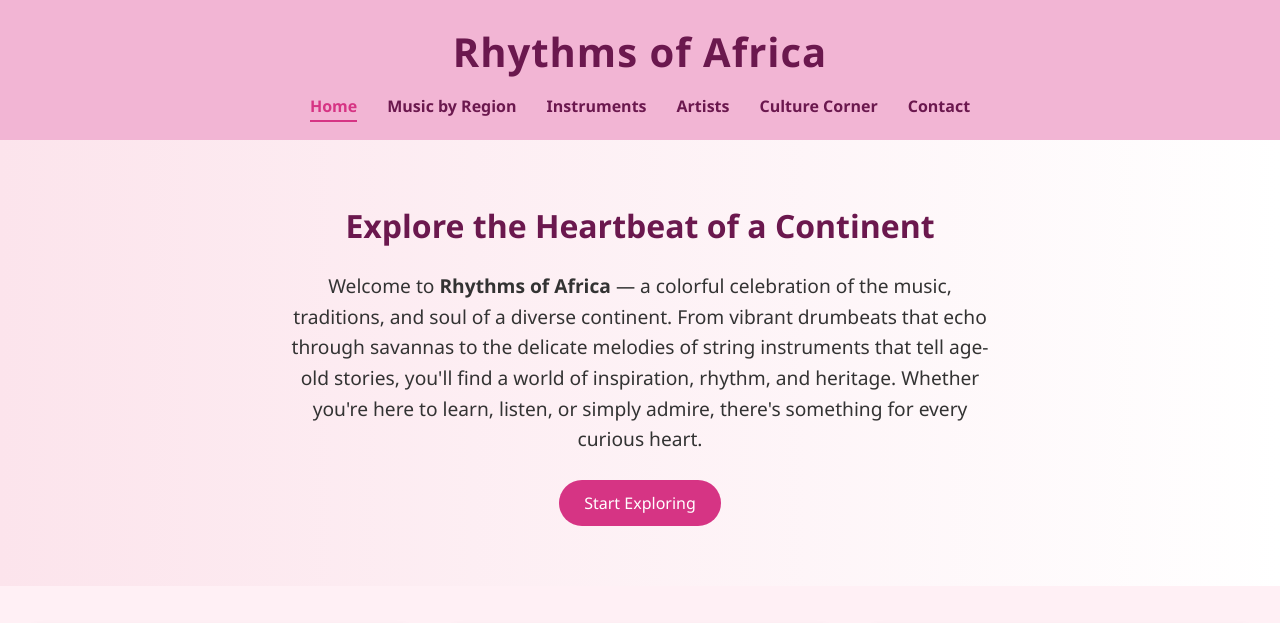
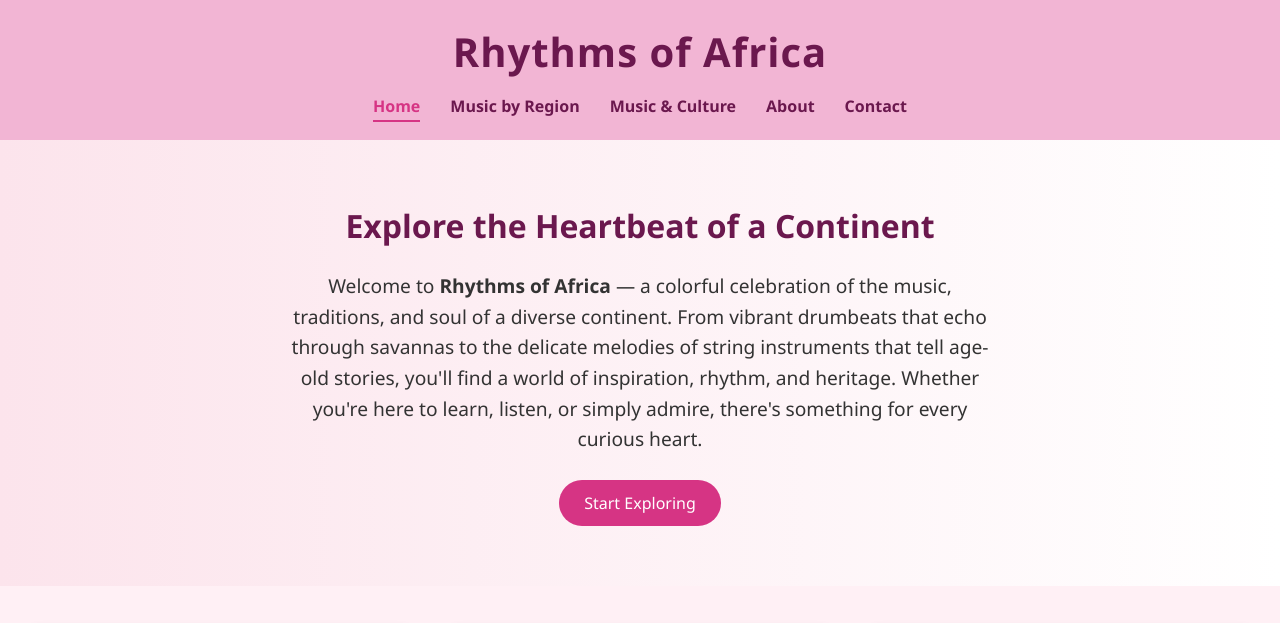
Before and after one commit to bida24-326/african-music-and-culture, a plain HTML site: page index.html in a window 1280 px wide. Shown: the top 623 px of the page. Drawn offline with Linux system fonts and the light colour scheme; files that its build step writes are made by us from their sources.

Commit message:
Update index.html

```diff
--- a/index.html
+++ b/index.html
@@ -15,9 +15,8 @@
       <ul>
         <li><a href="index.html" class="active">Home</a></li>
         <li><a href="regions.html">Music by Region</a></li>
-        <li><a href="instruments.html">Instruments</a></li>
-        <li><a href="artists.html">Artists</a></li>
-        <li><a href="culture.html">Culture Corner</a></li>
+        <li><a href="music-culture.html">Music & Culture</a></li>
+        <li><a href="about.html">About</a></li>
         <li><a href="contact.html">Contact</a></li>
       </ul>
     </nav>
```
